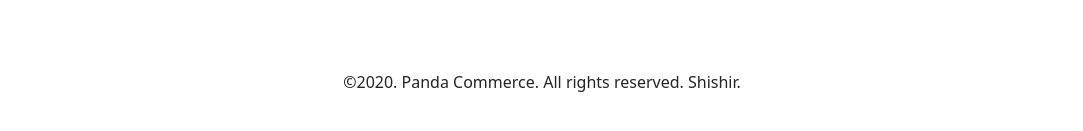
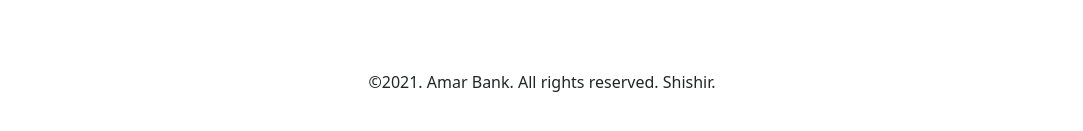
Before and after one commit to Devsabirul/amar_bank, a plain HTML site: page index.html in a window 1280 px wide. Both pictures are taken after a click on the button "Enter". Shown: the part 619-750 px from the top of the page, without its empty margins (98-1181 px from the left). Drawn offline with Linux system fonts and the light colour scheme.

Commit message:
copyright

```diff
--- a/index.html
+++ b/index.html
@@ -68,7 +68,7 @@
             </div>
           </div>
       </section>
-      <footer id="footer_text"><p class="text-center">©2020. Panda Commerce. All rights reserved. Shishir.</p></footer>
+      <footer id="footer_text"><p class="text-center">©2021. Amar Bank. All rights reserved. Shishir.</p></footer>
 
     <!-- script link -->
     <script>
```
